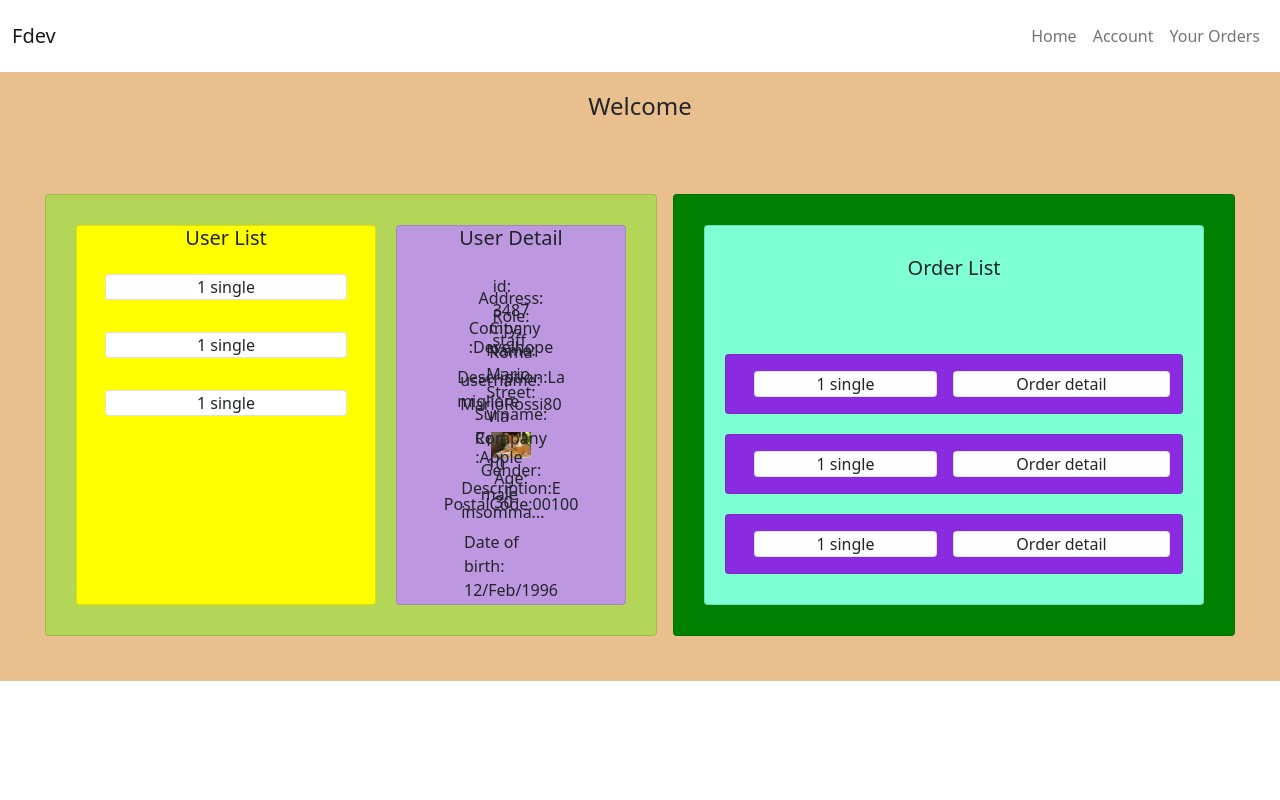
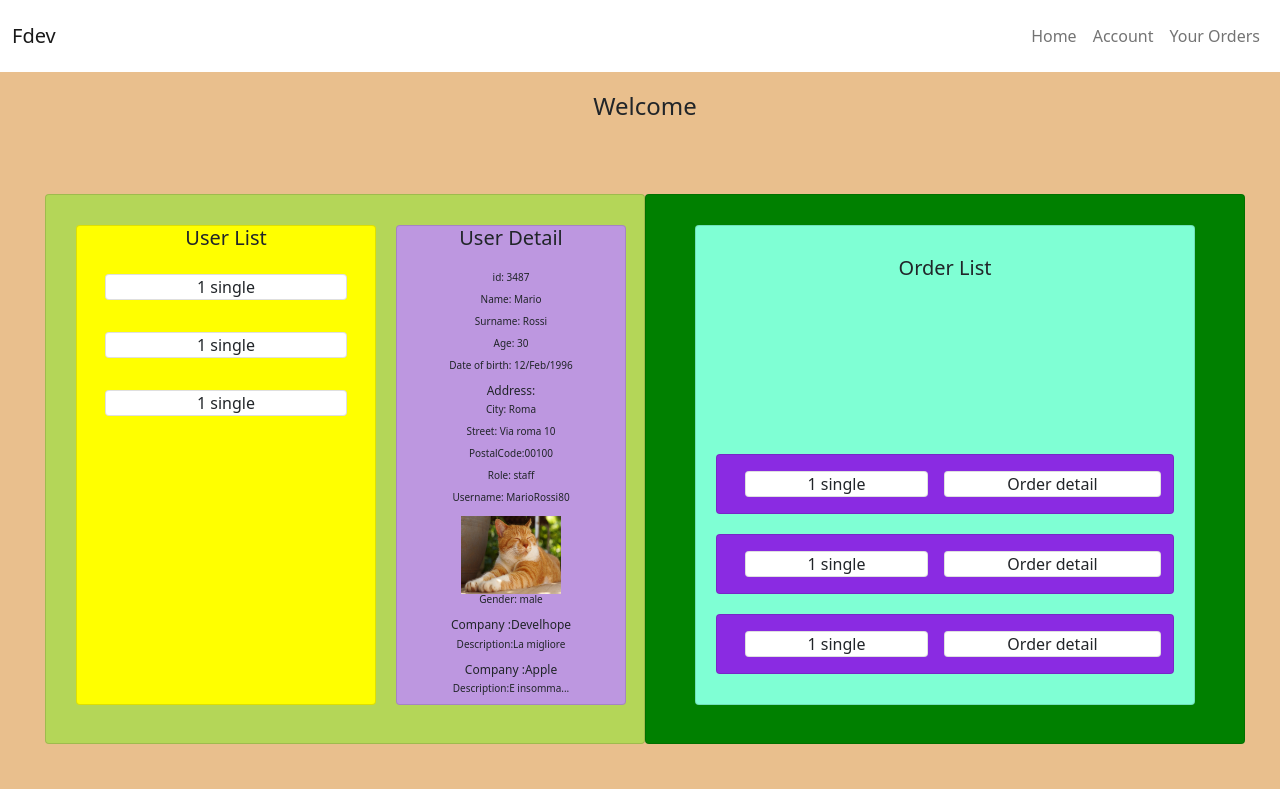
Before and after one commit to Marta-93/Angular-Esercizi-DevelHope, an Angular app in the folder fdev/: page / in a window 1280 px wide. Built offline with nearby package versions, Linux system fonts and the light colour scheme.

Commit message:
end: Esercizio2

```diff
--- a/fdev/src/app/app.component.css
+++ b/fdev/src/app/app.component.css
@@ -4,6 +4,7 @@ section {
 
 main {
   display: grid;
+  align-content: center;
   /*overflow: hidden;*/
   background-color: rgb(233, 191, 141);
   padding: 20px;
--- a/fdev/src/app/order-container/order-container.component.css
+++ b/fdev/src/app/order-container/order-container.component.css
@@ -2,4 +2,6 @@
   display: flex;
   background-color: green;
   padding: 30px;
+  width: 600px;
+  height: 550px;
 }
--- a/fdev/src/app/order-container/order-list/order-list.component.css
+++ b/fdev/src/app/order-container/order-list/order-list.component.css
@@ -1,9 +1,10 @@
 .order-list {
   display: flex;
   flex-direction: column;
+  justify-items: center;
   justify-content: space-between;
   width: 500px;
-  height: 380px;
+  height: 480px;
   padding-top: 30px;
   padding-bottom: 10px;
   padding-left: 20px;
--- a/fdev/src/app/user-container/user-container.component.css
+++ b/fdev/src/app/user-container/user-container.component.css
@@ -1,6 +1,8 @@
 .user-container{
   display: inline-flex;
   flex-direction: row;
+  width: 600px;
+  height: 550px;
   padding: 30px;
   background-color: rgb(180, 214, 88);
 }
--- a/fdev/src/app/user-container/user-detail/user-detail.component.css
+++ b/fdev/src/app/user-container/user-detail/user-detail.component.css
@@ -1,16 +1,16 @@
 .user-detail {
   display: flex;
-  justify-content: center;
   align-content: center;
-  height: 380px;
+  height: 480px;
   width: 230px;
   background-color: rgb(189, 151, 224);
   margin-left: 10px;
 }
 
 .gatto {
-  width: 40px;
-  height: 30px;
+  width: 100px;
+  height: 80px;
+  padding-bottom: 2px;
 }
 
 .card {
@@ -20,6 +20,13 @@
 
 .card-detail {
   background: transparent;
-  width: 15px;
-  height: 15px;
 }
+
+p {
+  font-size: 10px;
+  line-height: 6px;
+}
+
+h6 {
+  font-size: 12px;
+}
--- a/fdev/src/app/user-container/user-detail/user-detail.component.html
+++ b/fdev/src/app/user-container/user-detail/user-detail.component.html
@@ -5,15 +5,15 @@
       <div class="card-wrapper ">
         <div class="card border-0 card-detail">
           <p>id: {{users[0].id}}</p>
-          <p>Name: {{users[0].name}} </p>
+          <p>Name: {{users[0].name}}</p>
           <p>Surname: {{users[0].surname}}</p>
-          <p>Age: {{users[0].age}}</p>
-          <p>Date of birth: {{ users[0].dateOfBirth | date:'dd/MMM/yyyy' }}</p>
-          </div>
+          <p> Age: {{users[0].age}}</p>
+          <p class="text-center">Date of birth: {{ users[0].dateOfBirth | date:'dd/MMM/yyyy' }}</p>
+        </div>
       </div>
       <div class="card-wrapper">
         <div class="card border-0 card-detail">
-          <h6>Address:</h6>
+          <h6 class="text-center">Address:</h6>
           <p>City: {{users[0].address.city}}</p>
           <p>Street: {{users[0].address.street}}</p>
           <p>PostalCode:{{users[0].address.postalCode}}</p>
@@ -22,9 +22,9 @@
       <div class="card-wrapper">
         <div class="card border-0 card-detail">
           <p>Role: {{users[0].role}}</p>
-      <p>username: {{users[0].username}}</p>
-      <img src="../../../assets/gatto.jpg" alt="gatto" class="gatto">
-      <p>Gender: {{users[0].gender}}</p>
+          <p class="text-center">Username: {{users[0].username}}</p>
+          <img src="../../../assets/gatto.jpg" alt="gatto" class="gatto">
+          <p>Gender: {{users[0].gender}}</p>
         </div>
       </div>
       <div class="card-wrapper">
--- a/fdev/src/app/user-container/user-list/user-list.component.css
+++ b/fdev/src/app/user-container/user-list/user-list.component.css
@@ -1,6 +1,6 @@
 .user-list {
   width: 300px;
-  height: 380px;
+  height: 480px;
   background-color: yellow;
   margin-right: 10px;
 }
```
